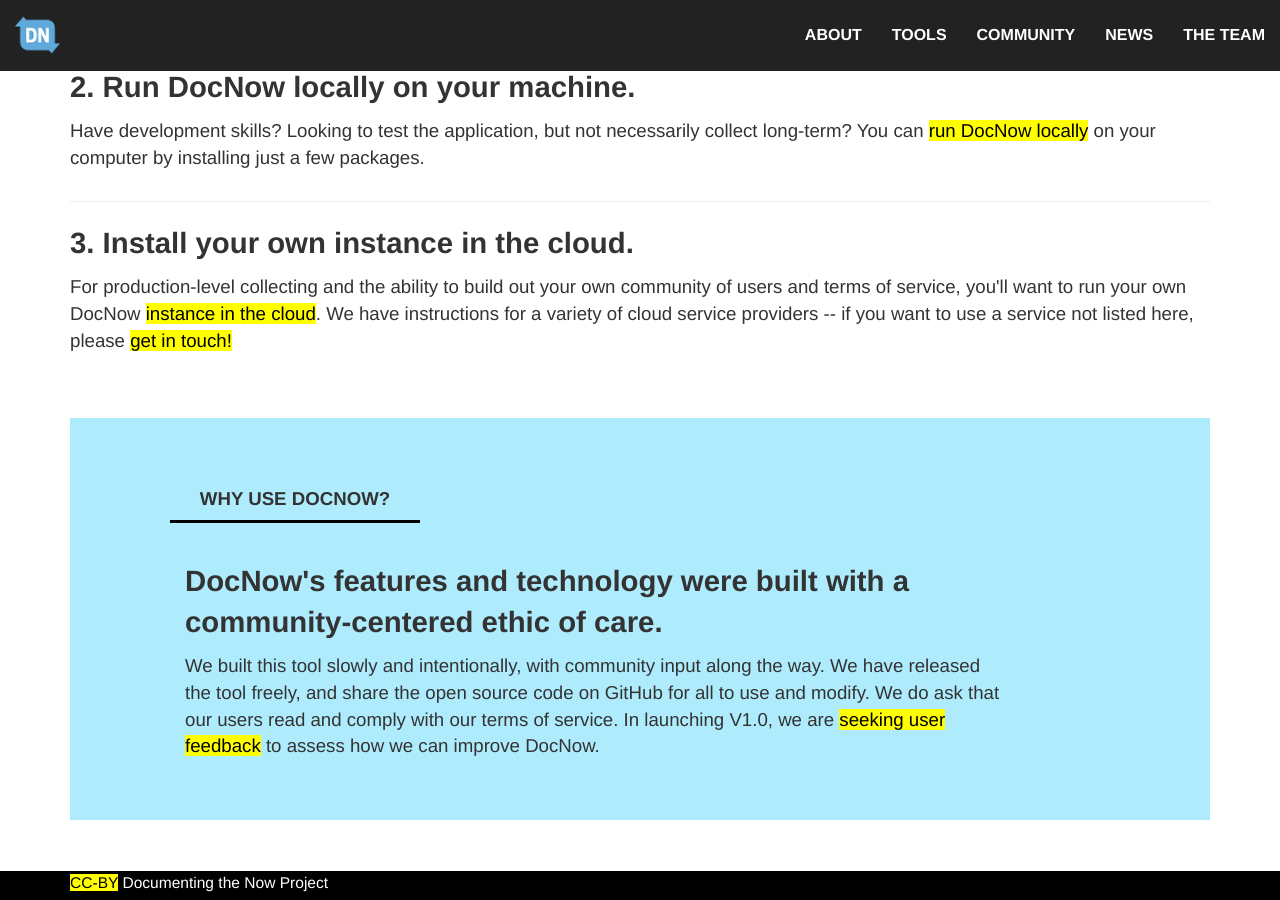
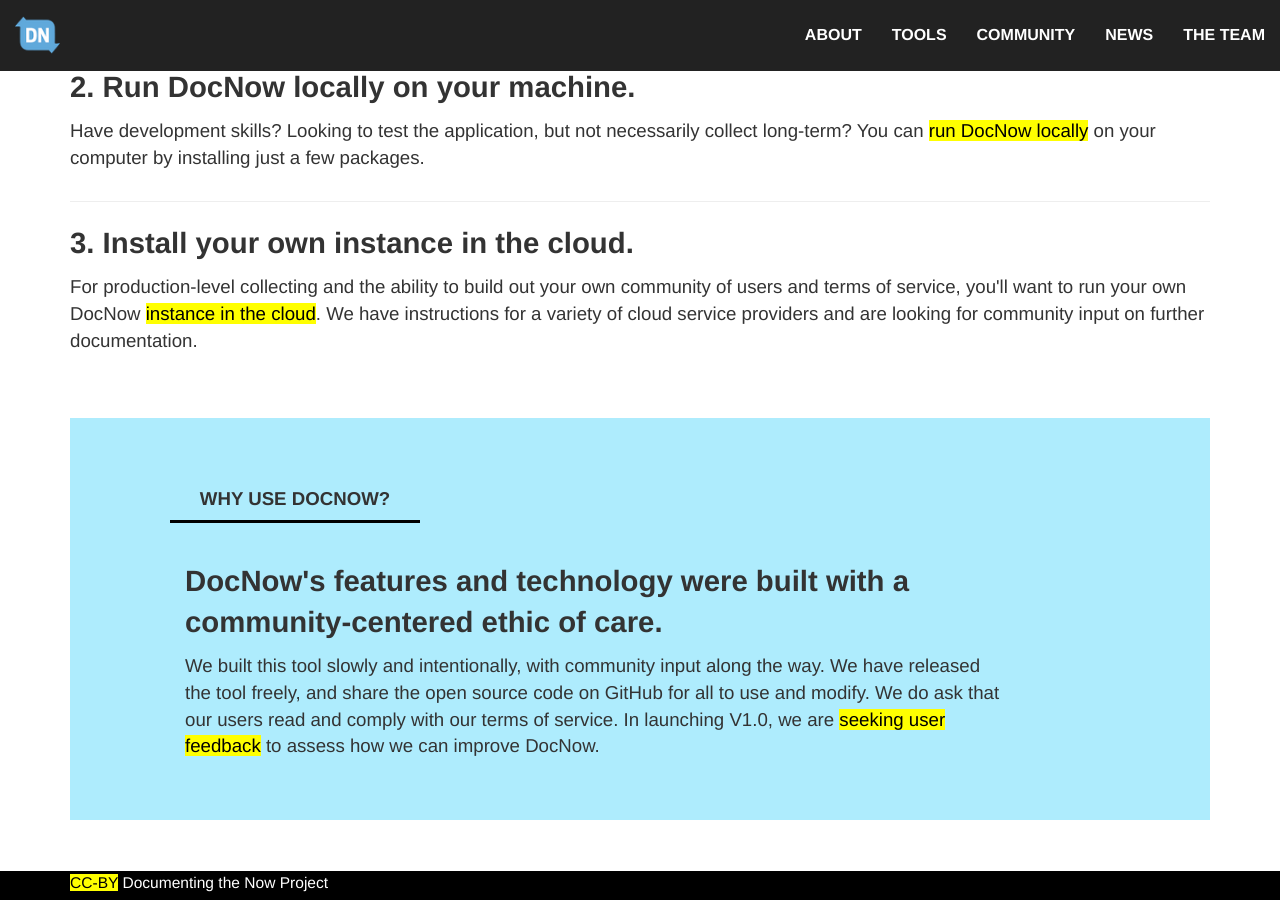
Before and after one commit to DocNow/docnow.github.io, a Jekyll site: the page built from docnow-app/index.html, in a window 1280 px wide and 900 px high, scrolled down 1178 px. Built offline with Jekyll 4.4.1, drawn with Linux system fonts in a browser that asks for light colours.

Commit message:
Update index.html

```diff
--- a/docnow-app/index.html
+++ b/docnow-app/index.html
@@ -51,7 +51,7 @@
       <div class="col-lg-12 text-left">
         <p class="bigp">3. Install your own instance in the cloud.</p>
         <p>For production-level collecting and the ability to build out your own community of users and terms of service, you'll want to run your own DocNow <a href="https://docnow.readthedocs.io/en/latest/cloud/"> instance in the cloud</a>. We have instructions
-        for a variety of cloud service providers -- if you want to use a service not listed here, please <a href="mailto:info@docnow.io">get in touch!</a></p>
+        for a variety of cloud service providers and are looking for community input on further documentation.</a></p>
       </div>
     </div>
     <br><br>
```
